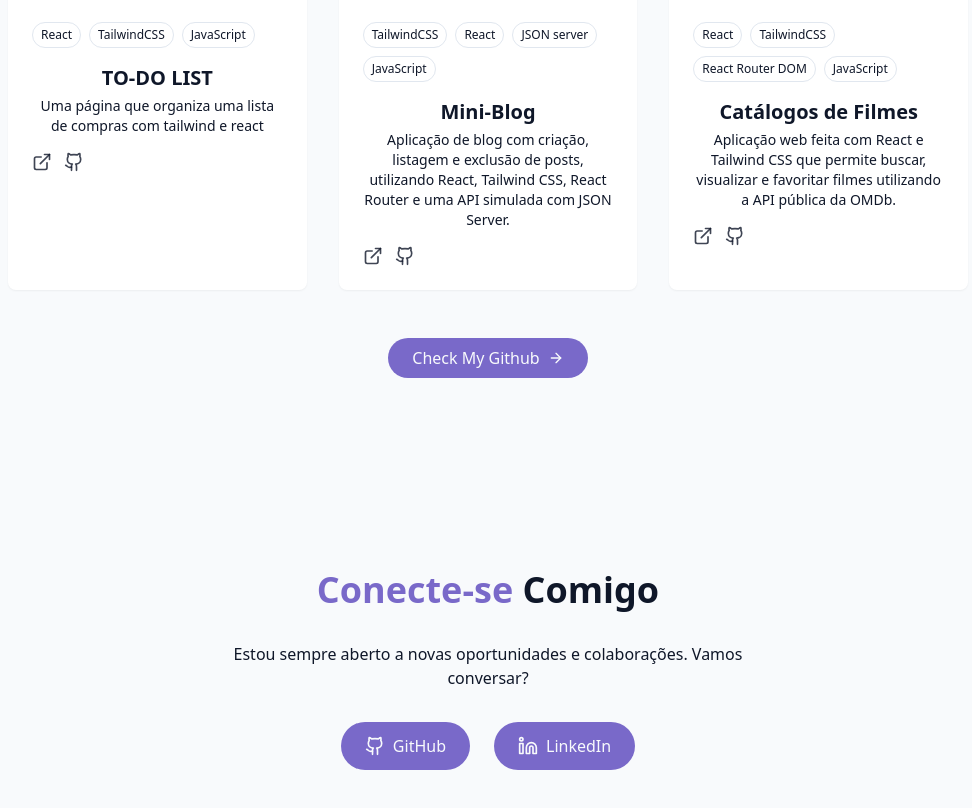
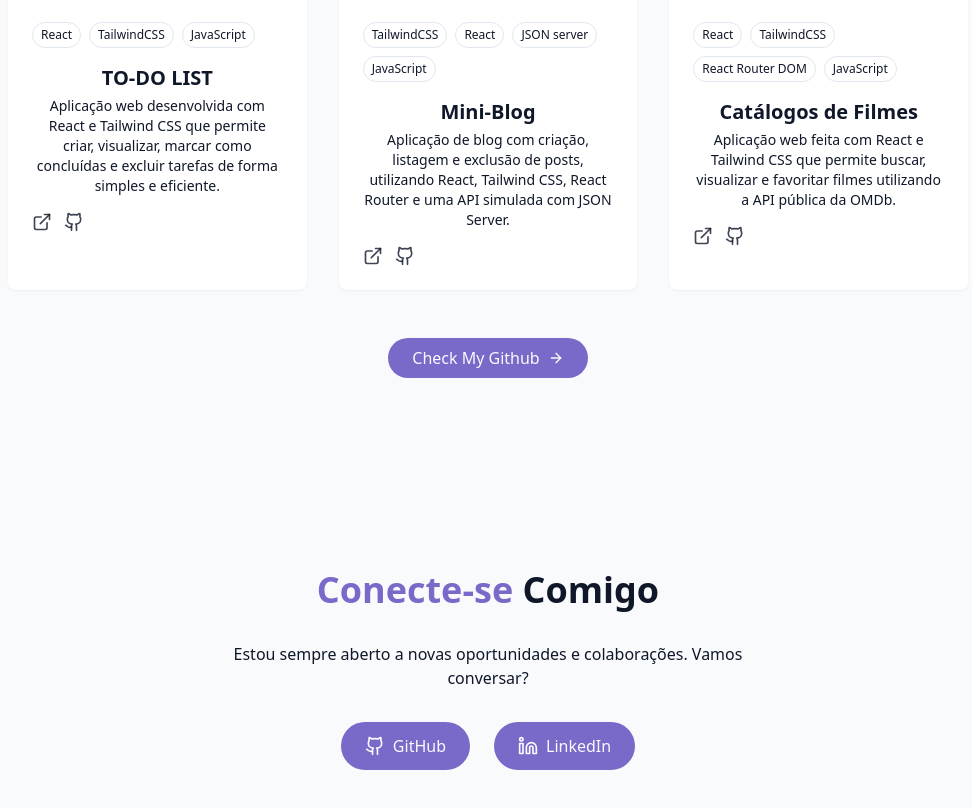
Before and after one commit to ronizera/Portfolio, a React (Vite) app: page / in a window 1280 px wide. Shown: the part 2824-3632 px from the top of the page, without its empty margins (152-1124 px from the left). Built offline with nearby package versions, Linux system fonts and the light colour scheme.

Commit message:
descripton

```diff
--- a/src/components/ProjectsSection.jsx
+++ b/src/components/ProjectsSection.jsx
@@ -4,7 +4,7 @@ const projects = [
   {
     id: 1,
     title: "TO-DO LIST",
-    description: "Uma página que organiza uma lista de compras com tailwind e react",
+    description: "Aplicação web desenvolvida com React e Tailwind CSS que permite criar, visualizar, marcar como concluídas e excluir tarefas de forma simples e eficiente.",
     image: "/projects/projeto-1.png",
     tags: ["React", "TailwindCSS", "JavaScript" ],
     demoUrl: "https://portfolio-amber-eight-65.vercel.app/",
```
